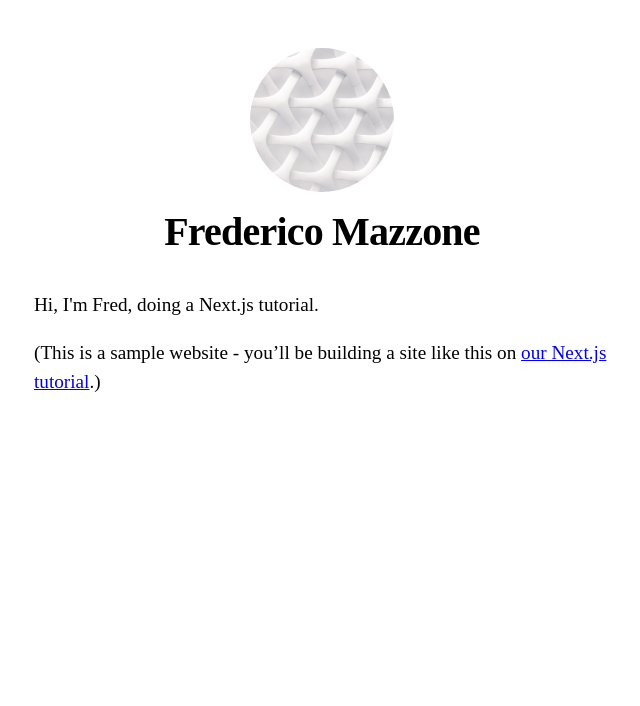
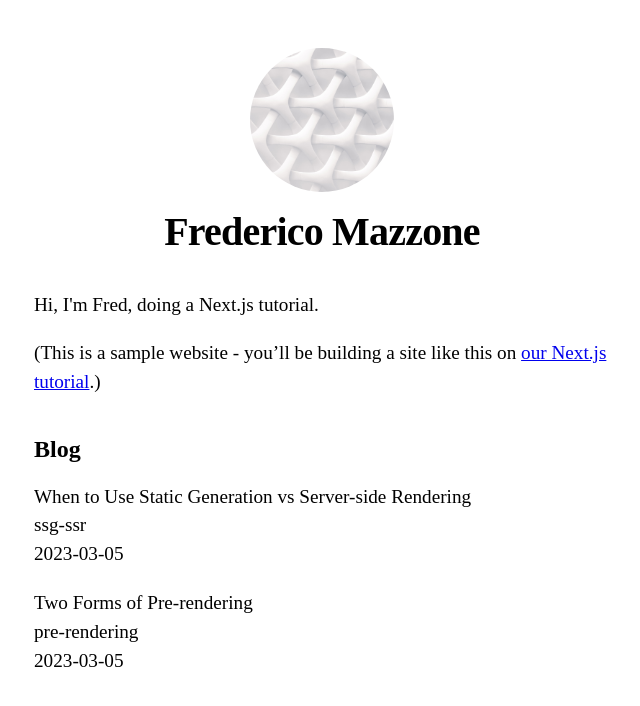
Before and after one commit to Frezzle/template-nextjs, a Next.js app: page / in a window 1280 px wide. Shown: the top 706 px of the page, without its empty margins (318-958 px from the left). Built offline with nearby package versions, Linux system fonts and the light colour scheme.

Commit message:
pre-rendering and data fetching blog posts from file system

```diff
--- /dev/null
+++ b/lib/posts.js
@@ -0,0 +1,35 @@
+import fs from 'fs';
+import path from 'path';
+import matter from 'gray-matter';
+
+const postsDirectory = path.join(process.cwd(), 'posts');
+
+export function getSortedPostsData() {
+  // Get file names under /posts
+  const fileNames = fs.readdirSync(postsDirectory);
+  const allPostsData = fileNames.map((fileName) => {
+    // Remove ".md" from file name to get id
+    const id = fileName.replace(/\.md$/, '');
+
+    // Read markdown file as string
+    const fullPath = path.join(postsDirectory, fileName);
+    const fileContents = fs.readFileSync(fullPath, 'utf8');
+
+    // Use gray-matter to parse the post metadata section
+    const matterResult = matter(fileContents);
+
+    // Combine the data with the id
+    return {
+      id,
+      ...matterResult.data,
+    };
+  });
+  // Sort posts by date
+  return allPostsData.sort((a, b) => {
+    if (a.date < b.date) {
+      return 1;
+    } else {
+      return -1;
+    }
+  });
+}
--- a/package.json
+++ b/package.json
@@ -6,7 +6,8 @@
     "start": "next start"
   },
   "dependencies": {
-    "next": "latest",
+    "gray-matter": "4.0.3",
+    "next": "13.2.3",
     "react": "18.2.0",
     "react-dom": "18.2.0"
   }
--- a/pages/index.js
+++ b/pages/index.js
@@ -1,8 +1,18 @@
 import Head from 'next/head';
 import Layout, { siteTitle } from '../components/layout';
 import utilStyles from '../styles/utils.module.css';
+import { getSortedPostsData } from '../lib/posts';
 
-export default function Home() {
+export async function getStaticProps() {
+  const allPostsData = getSortedPostsData();
+  return {
+    props: {
+      allPostsData,
+    },
+  };
+}
+
+export default function Home({ allPostsData }) {
   return (
     <Layout home>
       <Head>
@@ -15,6 +25,20 @@
           <a href="https://nextjs.org/learn">our Next.js tutorial</a>.)
         </p>
       </section>
+      <section className={`${utilStyles.headingMd} ${utilStyles.padding1px}`}>
+        <h2 className={utilStyles.headingLg}>Blog</h2>
+        <ul className={utilStyles.list}>
+          {allPostsData.map(({ id, date, title }) => (
+            <li className={utilStyles.listItem} key={id}>
+              {title}
+              <br />
+              {id}
+              <br />
+              {date}
+            </li>
+          ))}
+        </ul>
+      </section>
     </Layout>
   );
 }
--- /dev/null
+++ b/posts/pre-rendering.md
@@ -0,0 +1,11 @@
+---
+title: 'Two Forms of Pre-rendering'
+date: '2023-03-05'
+---
+
+Next.js has two forms of pre-rendering: **Static Generation** and **Server-side Rendering**. The difference is in **when** it generates the HTML for a page.
+
+- **Static Generation** is the pre-rendering method that generates the HTML at **build time**. The pre-rendered HTML is then _reused_ on each request.
+- **Server-side Rendering** is the pre-rendering method that generates the HTML on **each request**.
+
+Importantly, Next.js lets you **choose** which pre-rendering form to use for each page. You can create a "hybrid" Next.js app by using Static Generation for most pages and using Server-side Rendering for others.
--- /dev/null
+++ b/posts/ssg-ssr.md
@@ -0,0 +1,19 @@
+---
+title: 'When to Use Static Generation vs Server-side Rendering'
+date: '2023-03-05'
+---
+
+We recommend using **Static Generation** (with and without data) whenever possible because your page can be built once and served by CDN, which makes it much faster than having a server render the page on every request.
+
+You can use Static Generation for many types of pages, including:
+
+- Marketing pages
+- Blog posts
+- E-commerce product listings
+- Help and documentation
+
+You should ask yourself: "Can I pre-render this page **ahead** of a user's request?" If the answer is yes, then you should choose Static Generation.
+
+On the other hand, Static Generation is **not** a good idea if you cannot pre-render a page ahead of a user's request. Maybe your page shows frequently updated data, and the page content changes on every request.
+
+In that case, you can use **Server-Side Rendering**. It will be slower, but the pre-rendered page will always be up-to-date. Or you can skip pre-rendering and use client-side JavaScript to populate data.
```
Also changed, not shown: 1 other file (tests, documents, lock files or other folders).
